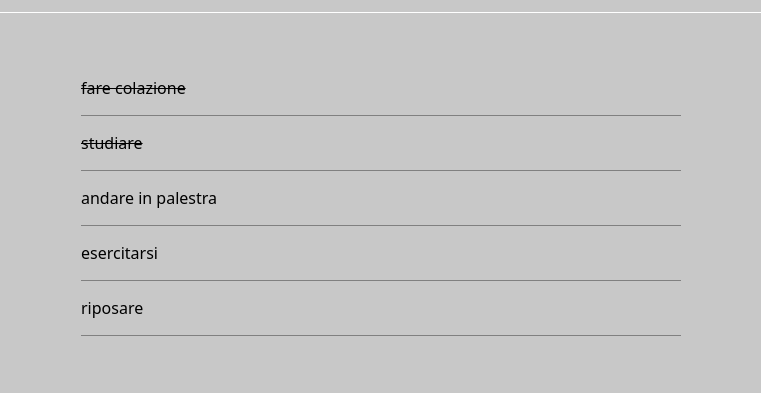
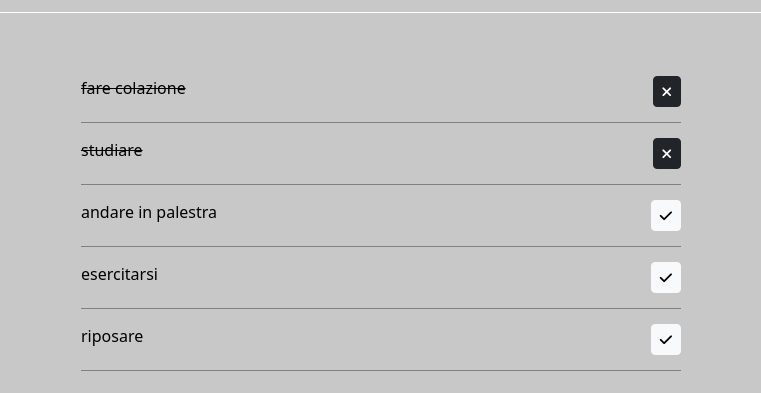
Before and after one commit to BenfanteMarco/vue-todolist, a plain HTML site: page index.html in a window 1280 px wide. Shown: the part 107-500 px from the top of the page, without its empty margins (259-1020 px from the left). Drawn offline with nearby package versions, Linux system fonts and the light colour scheme.

Commit message:
added btn times and check

```diff
--- a/index.html
+++ b/index.html
@@ -27,7 +27,14 @@
                     <div class="col-12 d-flex justify-content-center">
                         <div class="content-list">
                             <ul class="list-unstyled my-5">
-                                <li v-for="(todo, index) in todoList" :key="index" :class="todo.done == true ? 'text-decoration-line-through ' : ''">{{todo.text}}</li>
+                                <li v-for="(todo, index) in todoList" :key="index" :class="todo.done == true ? 'text-decoration-line-through ' : ''">
+                                    <div class="d-flex justify-content-between">
+                                        <span>{{todo.text}}</span>
+                                        <div class="buttons">
+                                            <button class="btn btn-sm btn-square" :class="todo.done == true ? 'btn-dark' : 'btn-light'"><i class="fa" :class="todo.done == true ? 'fa-times' : 'fa-check'"></i></button>
+                                        </div>
+                                    </div>
+                                </li>
                             </ul>
                         </div>
                     </div>
```
